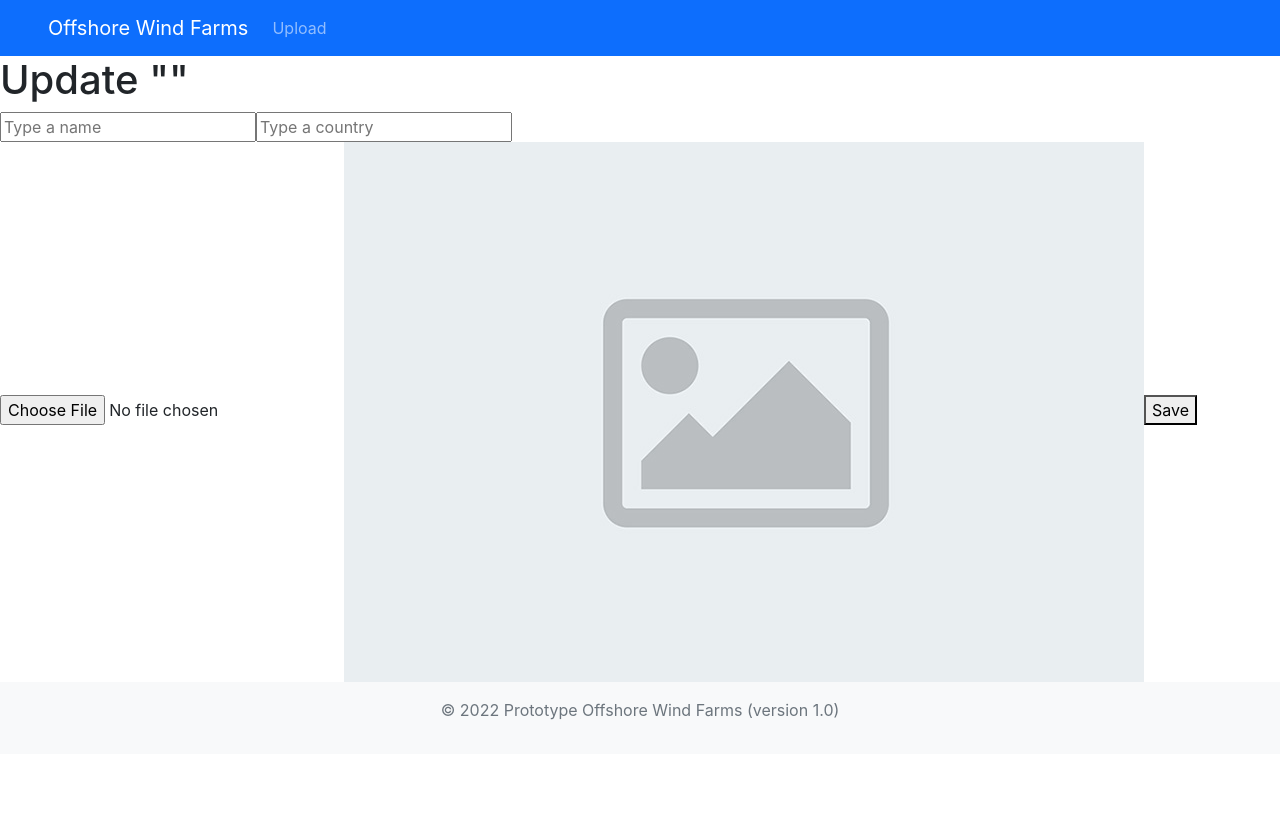
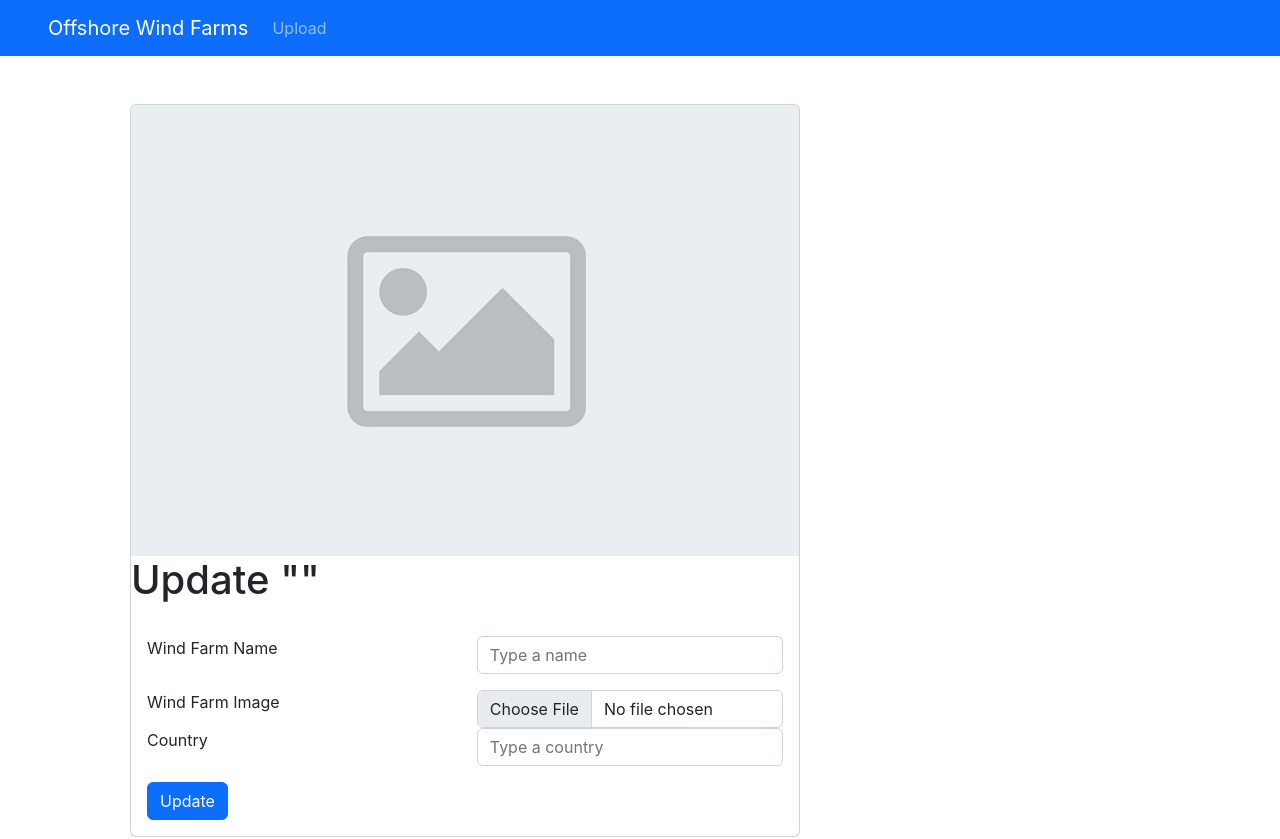
Before and after one commit to madskl1975/offshore-wind-farms, a React (Create React App) app: page /update/1 in a window 1280 px wide. Shown: the top 839 px of the page. Before the commit the page ends 800 px from the top, so only its background shows below. Built offline with nearby package versions, Linux system fonts and the light colour scheme; no server answers.

Commit message:
Nyt udkast til UpdateSite

```diff
--- a/src/components/Footer.js
+++ b/src/components/Footer.js
@@ -5,7 +5,8 @@ export default function Footer() {
     <footer className="mt-auto py-3 bg-light">
       <Container>
         <p className="text-center text-muted">
-          © 2022 Prototype Offshore Wind Farms (version 1.0)</p>
+          © 2022 Prototype Offshore Wind Farms (version 1.0)
+        </p>
       </Container>
     </footer>
   );
--- a/src/pages/UpdateSite.js
+++ b/src/pages/UpdateSite.js
@@ -1,22 +1,49 @@
 import { useState, useEffect } from "react";
 import { useNavigate, useParams } from "react-router-dom";
+import { Card, Row, Col, Form, Button, Container } from "react-bootstrap";
 import imgPlaceholder from "../img/img-placeholder.jpg";
 
 export default function UpdateSite() {
   const params = useParams();
   const url = `https://offshore-wind-farms-default-rtdb.europe-west1.firebasedatabase.app/offshoreWindFarms/${params.id}.json`;
   const navigate = useNavigate();
-  const [name, setName] = useState("");
+  // const [updateData, setUpdateData] = useState({
+  //   name: "", // text string
+  //   image: "",
+  //   country: "",
+  //   developmentStatus: "",
+  //   installedCapacity: 0, //angives tal sådan?
+  //   projectStartYear: "",
+  //   projectStartMonth: "",
+  //   projectStartEvent: "" //angives projectstart-array sådan eller hvordan med nested data?
+  // });
+
+  const [name, setName] = useState(""); // linje 20-24 erstattes af linje 9-18
   const [image, setImage] = useState("");
   const [country, setCountry] = useState("");
   // const [distanceFromShore, setDistanceFromShore] = useState();
   // const [projectStart, setProjectStart] = useState("");
 
+  //   function handleChange(event) {
+  //     const name = event.target.name;
+  //     const type = event.target.type;
+  //     const checked = event.target.checked;
+  //     const value = type === "checkbox" ? checked : event.target.value;
+
+  //     setUpdateData(prevUpdateData => {
+  //       return {
+  //         ...prevUpdateData,
+  //         [name]: value
+  //       };
+  //     });
+  // }
+
   useEffect(() => {
     async function getSite() {
       const response = await fetch(url); // read one user from firebase
       const site = await response.json();
-      setName(site.name);
+      // setUpdateData(site.updataData); // setState knyttes til updateData, som holder JSON data nu
+      setName(site.name); // linje 30 erstatter linje 31-33
       setCountry(site.country);
       setImage(site.image);
       // setDistanceFromShore(site.distanceFromShore);
@@ -25,9 +52,21 @@ export default function UpdateSite() {
     getSite();
   }, [url]); // <--- "[]" VERY IMPORTANT!!!
 
+  // async function updateSite(event) {
+  //   event.preventDefault();
+  //   const siteToUpdate = updateData
+  //   const response = await fetch(url, {
+  //     method: "PUT",
+  //     body: JSON.stringify(siteToUpdate),
+  //   });
+  //   if (response.ok) {
+  //     navigate("/");
+  //   }
+  // }
+
   async function updateSite(event) {
+    // linje 66-84 erstattes af linje 54-64
     event.preventDefault();
-
     const siteToUpdate = {
       // key/name: value from state
       name: name,
@@ -65,50 +104,117 @@ export default function UpdateSite() {
     }
   }
 
+  // return tilpasses props i upDateData, setUpdateData.
+  // Spm: hvad med nested {projectStart..}?
+  // og gentagelse inputfelter for projectStart <input>, som hedder Form.Control i Reactbootstrap?
   return (
-    <section className="page">
+    <>
+      <Container>
+        <Card style={{ width: "60%" }} className="m-5">
+          <Card.Img
+            variant="top"
+            src={image}
+            alt="Choose"
+            onError={(event) => (event.target.src = imgPlaceholder)}
+          />
+          <Card.Title>
             <h1>Update "{name}"</h1>
-      <form onSubmit={updateSite}>
-        <input
+          </Card.Title>
+          <Form onSubmit={updateSite}>
+            <Form.Group className="p-3">
+              <Row className="mb-3">
+                <Col>
+                  <Form.Label>Wind Farm Name</Form.Label>
+                </Col>
+                <Col>
+                  <Form.Control
                     type="text"
                     value={name}
                     placeholder="Type a name"
                     onChange={(e) => setName(e.target.value)}
                   />
-        <input
+                </Col>
+              </Row>
+              <Row>
+                <Col>
+                  <Form.Label>Wind Farm Image</Form.Label>
+                </Col>
+                <Col>
+                  <Form.Control
+                    type="file"
+                    className="file-input"
+                    accept="image/*"
+                    onChange={handleImageChange}
+                  />
+                </Col>
+              </Row>
+              <Row className="mb-3">
+                <Col>
+                  <Form.Label>Country</Form.Label>
+                </Col>
+                <Col>
+                  <Form.Control
                     type="text"
                     value={country}
                     placeholder="Type a country"
                     onChange={(e) => setCountry(e.target.value)}
                   />
-        {/* <input
-          type="text"
-          value={distanceFromShoreMin}
-          placeholder="Type a minimum distance from shore"
-          onChange={(e) => setDistanceFromShoreMin(e.target.value)}
-        /> */}
-        {/* <input
-          type="text"
-          value={distanceFromShoreMax}
-          placeholder="Type a maximum distance from shore"
-          onChange={(e) => setDistanceFromShoreMax(e.target.value)}
-        /> */}
-        <label>
-          <input
-            type="file"
-            className="file-input"
-            accept="image/*"
-            onChange={handleImageChange}
-          />
-          <img
-            className="image-preview"
-            src={image}
-            alt="Choose"
-            onError={(event) => (event.target.src = imgPlaceholder)}
-          />
-        </label>
-        <button>Save</button>
-      </form>
-    </section>
+                </Col>
+              </Row>
+              <Row>
+                <Col>
+                  <Button type="submit ">Update</Button>
+                </Col>
+              </Row>
+            </Form.Group>
+          </Form>
+        </Card>
+      </Container>
+    </>
+
+    // <section className="page">
+    //   <h1>Update "{name}"</h1>
+    //   <form onSubmit={updateSite}>
+    //     <input
+    //       type="text"
+    //       value={name}
+    //       placeholder="Type a name"
+    //       onChange={(e) => setName(e.target.value)}
+    //     />
+    //     <input
+    //       type="text"
+    //       value={country}
+    //       placeholder="Type a country"
+    //       onChange={(e) => setCountry(e.target.value)}
+    //     />
+    //     {/* <input
+    //       type="text"
+    //       value={distanceFromShoreMin}
+    //       placeholder="Type a minimum distance from shore"
+    //       onChange={(e) => setDistanceFromShoreMin(e.target.value)}
+    //     /> */}
+    //     {/* <input
+    //       type="text"
+    //       value={distanceFromShoreMax}
+    //       placeholder="Type a maximum distance from shore"
+    //       onChange={(e) => setDistanceFromShoreMax(e.target.value)}
+    //     /> */}
+    //     <label>
+    //       <input
+    //         type="file"
+    //         className="file-input"
+    //         accept="image/*"
+    //         onChange={handleImageChange}
+    //       />
+    //       <img
+    //         className="image-preview"
+    //         src={image}
+    //         alt="Choose"
+    //         onError={(event) => (event.target.src = imgPlaceholder)}
+    //       />
+    //     </label>
+    //     <button>Save</button>
+    //   </form>
+    // </section>
   );
 }
--- a/src/pages/UploadSite.js
+++ b/src/pages/UploadSite.js
@@ -43,7 +43,7 @@ export default function UploadSite() {
     // }
 
     const newSite = {
-      // linje 45-63 erstattes af linje 32-43
+      // linje 46-63 erstattes af linje 32-43
       // key/name: value from state
       name: name,
       image: image,
@@ -118,13 +118,11 @@ export default function UploadSite() {
                   <Form.Label>Wind Farm Image</Form.Label>
                 </Col>
                 <Col>
-                  <Form.Label>
-                    <Form.Control
-                      type="file"
-                      accept="image/*"
-                      onChange={handleImageChange}
-                    />
-                  </Form.Label>
+                  <Form.Control
+                    type="file"
+                    accept="image/*"
+                    onChange={handleImageChange}
+                  />
                 </Col>
               </Row>
               <Row className="mb-3">
@@ -159,7 +157,7 @@ export default function UploadSite() {
               </Row>
               <Row>
                 <Col>
-                  <Button type="submit ">Save</Button>
+                  <Button type="submit ">Upload</Button>
                 </Col>
               </Row>
             </Form.Group>
```
Lines whose indentation alone changed are shown as unchanged.
